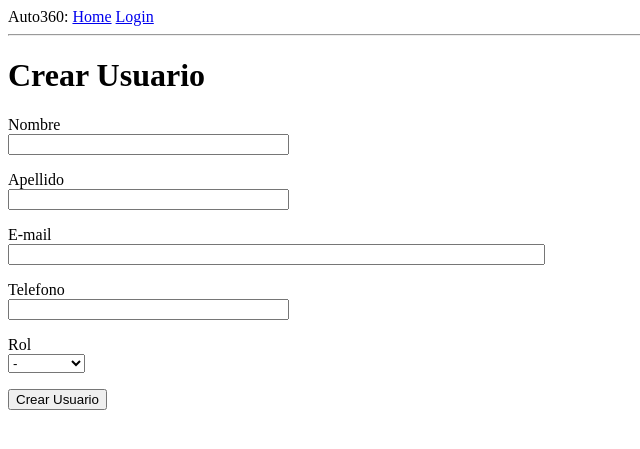
After one commit to jgonzalezvargas/cardealership, a Flask app: template app/templates/create_user.html in a window 1280 px wide. The commit adds this page. Shown: the top 449 px of the page, without its empty margins (0-640 px from the left). Run offline with Flask 3, Linux system fonts and the light colour scheme; the template is opened without the code that fills it: values that come from a table or form of the project are taken from there, others are empty; parts of the project's set-up code (start-up, migrations or seed data) failed here and were passed over.

Commit message:
added user creation

```diff
--- a/app/forms.py
+++ b/app/forms.py
@@ -1,9 +1,32 @@
 from flask_wtf import FlaskForm
-from wtforms import StringField, PasswordField, BooleanField, SubmitField
-from wtforms.validators import DataRequired
+from wtforms import StringField, PasswordField, BooleanField, SubmitField, SelectField
+from wtforms.validators import DataRequired, ValidationError, Email
+import sys
+
+from app.queries.users import query_check_email
+
+ROLES = ['-', 'Compras', 'Ventas', 'Manager', 'Admin']
 
 class LoginForm(FlaskForm):
     username = StringField('User', validators=[DataRequired()])
     password = PasswordField('Password', validators=[DataRequired()])
     remember_me = BooleanField('Remember Me')
     submit = SubmitField('Sign In')
+
+class RegistrationForm(FlaskForm):
+    name = StringField('Nombre', validators=[DataRequired()])
+    last_name = StringField('Apellido', validators=[DataRequired()])
+    email = StringField('E-mail', validators=[DataRequired(), Email()])
+    phone = StringField('Telefono', validators=[DataRequired()])
+    role = SelectField('Rol', choices = ROLES, validators=[DataRequired()])
+    submit = SubmitField('Crear Usuario')
+
+    def validate_email(self, email):
+        print('checking email', file=sys.stderr)
+        if query_check_email(email=email.data):
+            raise ValidationError("Ese Email ya esta registrado")
+
+    def validate_role(self, role):
+        print(role.data, file=sys.stderr)
+        if role.data == '-':
+            raise ValidationError("Seleccione un Rol")
--- a/app/routes.py
+++ b/app/routes.py
@@ -1,8 +1,8 @@
 from flask import render_template, flash, redirect, url_for
 from flask_login import current_user, login_user, logout_user, login_required
 from app import app
-from app.forms import LoginForm
-from app.queries.users import query_user_login
+from app.forms import LoginForm, RegistrationForm
+from app.queries.users import query_user_login, query_insert_user
 from app.user import User
 import sys
 
@@ -10,7 +10,6 @@ import sys
 @app.route('/index')
 @login_required
 def index():
-    print(current_user.name, file=sys.stderr)
 
     return render_template('index.html', title='Home')
 
@@ -42,3 +41,30 @@ def login():
 def logout():
     logout_user()
     return redirect(url_for('index'))
+
+
+@app.route('/new_user', methods=['GET', 'POST'])
+@login_required
+def create_user():
+    if current_user.role != 'Admin':
+        return redirect(url_for('index'))
+
+    form = RegistrationForm()
+    if form.validate_on_submit():
+
+        #TODO GENERATE PASSWORD
+        pswd = 'default'
+
+        s = form.name.data, form.last_name.data, form.email.data, pswd, form.phone.data, form.role.data
+        print(s, file=sys.stderr)
+
+        insertion = query_insert_user(form.name.data, form.last_name.data, form.email.data, pswd, form.phone.data, form.role.data)
+
+        #TODO SEND EMAIL WITH GENERATED PASSWORD TO USER
+
+        if insertion:
+            flash('Usuario creado exitosamente')
+            return redirect(url_for('index'))
+        flash('ERROR')
+        return redirect(url_for('new_user'))
+    return render_template('create_user.html', title='Crear usuario', form=form)
--- a/app/templates/base.html
+++ b/app/templates/base.html
@@ -11,6 +11,9 @@
         <div>
             Auto360:
             <a href="{{ url_for('index') }}">Home</a>
+            {% if current_user.role == 'Admin' %}
+            <a href="{{ url_for('create_user') }}">Crear Usuario</a>
+            {% endif %}
             {% if current_user.is_anonymous %}
             <a href="{{ url_for('login') }}">Login</a>
             {% else %}
--- /dev/null
+++ b/app/templates/create_user.html
@@ -0,0 +1,44 @@
+{% extends "base.html" %}
+
+{% block content %}
+    <h1>Crear Usuario</h1>
+    <form action="" method="post">
+        {{ form.hidden_tag() }}
+        <p>
+            {{ form.name.label }}<br>
+            {{ form.name(size=32) }}<br>
+            {% for error in form.name.errors %}
+            <span style="color: red;">[{{ error }}]</span>
+            {% endfor %}
+        </p>
+        <p>
+            {{ form.last_name.label }}<br>
+            {{ form.last_name(size=32) }}<br>
+            {% for error in form.last_name.errors %}
+            <span style="color: red;">[{{ error }}]</span>
+            {% endfor %}
+        </p>
+        <p>
+            {{ form.email.label }}<br>
+            {{ form.email(size=64) }}<br>
+            {% for error in form.email.errors %}
+            <span style="color: red;">[{{ error }}]</span>
+            {% endfor %}
+        </p>
+        <p>
+            {{ form.phone.label }}<br>
+            {{ form.phone(size=32) }}<br>
+            {% for error in form.phone.errors %}
+            <span style="color: red;">[{{ error }}]</span>
+            {% endfor %}
+        </p>
+        <p>
+            {{ form.role.label }}<br>
+            {{ form.role(size=1) }}<br>
+            {% for error in form.role.errors %}
+            <span style="color: red;">[{{ error }}]</span>
+            {% endfor %}
+        </p>
+        <p>{{ form.submit() }}</p>
+    </form>
+{% endblock %}
--- a/app/templates/index.html
+++ b/app/templates/index.html
@@ -1,7 +1,7 @@
 {% extends "base.html" %}
 
 {% block content %}
-    <h1>Hi, {{ current_user.name }}!</h1>
+    <h1>Hi, {{ current_user.name }} {{ current_user.last_name }}!</h1>
 
 
 {% endblock %}
```
Also changed, not shown: app/queries/users.py (+23 -4 lines).
